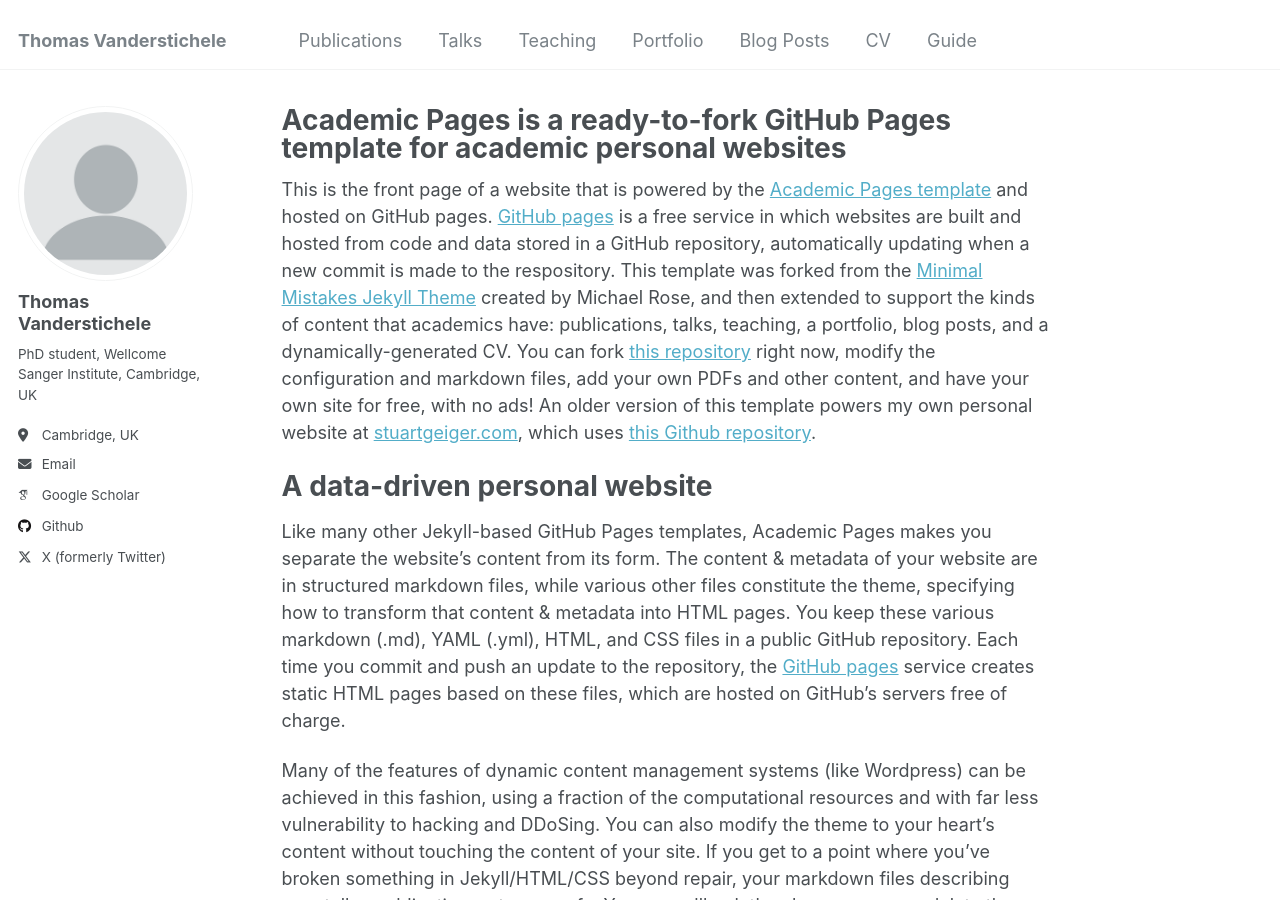
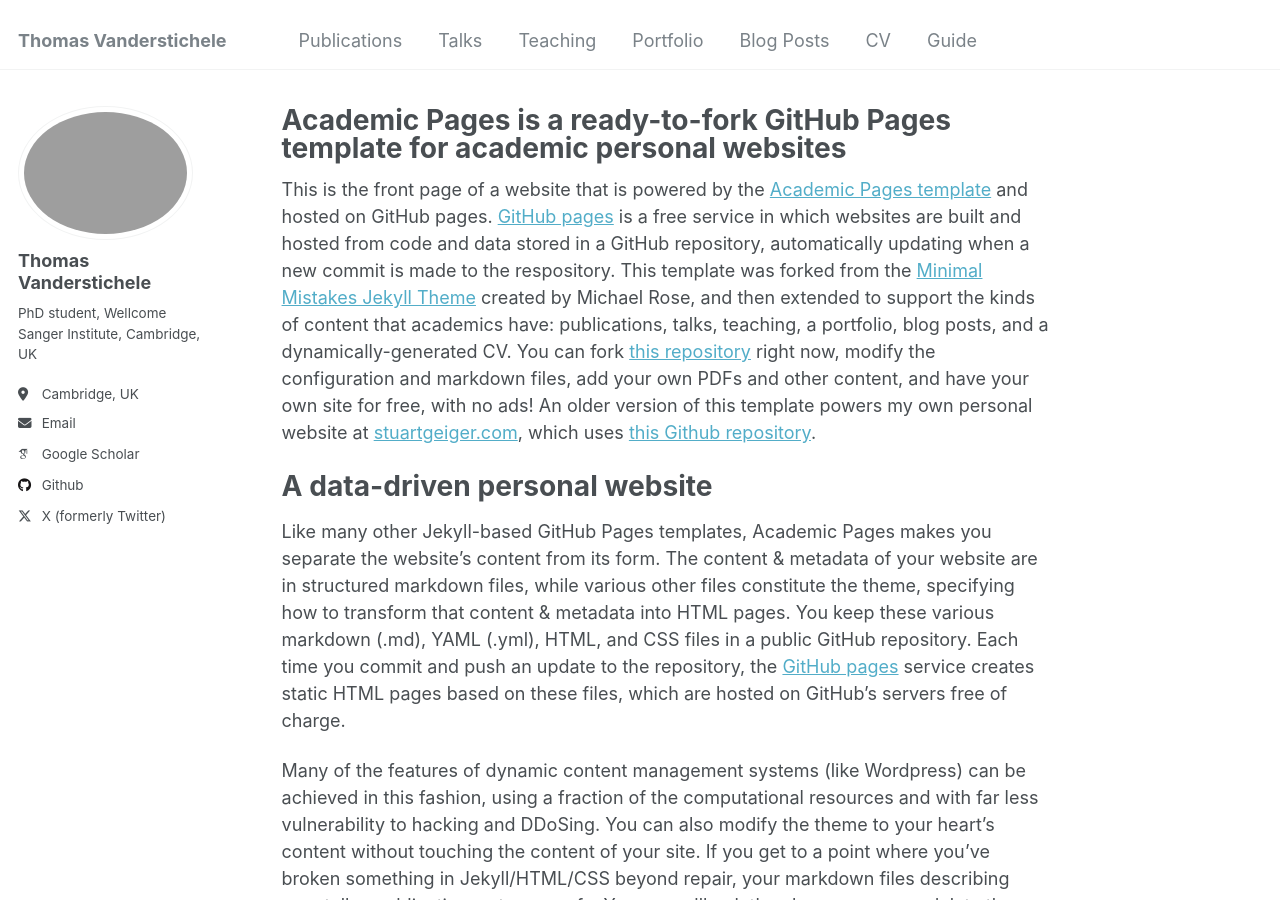
Before and after one commit to tvdStichele/tvdStichele.github.io, a Jekyll site: the page built from _pages/about.md, in a window 1280 px wide and 900 px high. Built offline with Jekyll 4.4.1, drawn with Linux system fonts in a browser that asks for light colours; some web fonts are replaced.

Commit message:
Update _config.yml

```diff
--- a/_config.yml
+++ b/_config.yml
@@ -21,7 +21,7 @@ repository               : "academicpages/academicpages.github.io"
 #               Additional customization can be done by editing /_includes/author-profile.html
 author:
   # Biographic information
-  avatar           : "profile.png"
+  avatar           : "HEADSHOTS-37-cropped.jpg"
   name             : "Thomas Vanderstichele"
   pronouns         : # example: "she/her"
   bio              : "PhD student, Wellcome Sanger Institute, Cambridge, UK"
```
